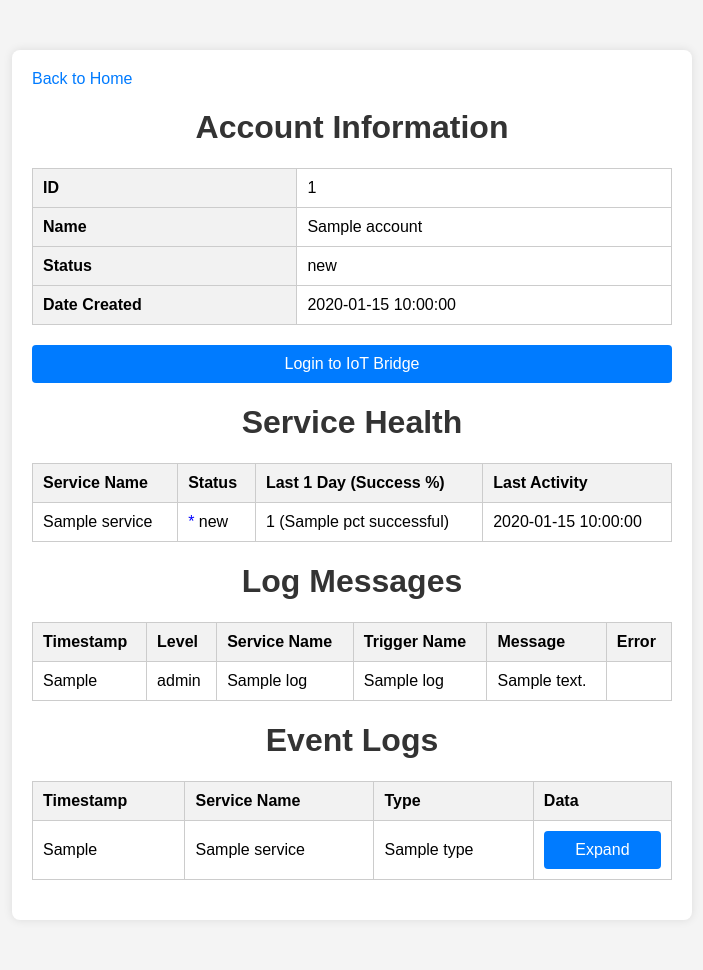
After one commit to tartabit/iotb-onboarding-demo, a Flask app: template templates/customer.html in a window 1280 px wide. The commit adds this page. Shown: the whole page, without its empty margins (288-991 px from the left). Run offline with Flask 3, Linux system fonts and the light colour scheme; the template is opened without the code that fills it: most values are stand-ins (such as "Sample title", 1, 10 or a date in 2020); parts of the project's set-up code (start-up, migrations or seed data) failed here and were passed over.

Commit message:
many working updates

```diff
--- a/app.py
+++ b/app.py
@@ -15,7 +15,5 @@ iotb.configure()
 from routes import register_blueprints
 register_blueprints(app)
 
-iotb.client.request("GET", "service")
-
 if __name__ == '__main__':
     app.run()
--- /dev/null
+++ b/requirements.txt
@@ -0,0 +1,6 @@
+Flask==2.3.3
+requests==2.31.0
+beautifulsoup4==4.12.2
+gunicorn==23.0.0
+pyiotb==0.1.1
+PyYAML==6.0.2
--- a/routes/__init__.py
+++ b/routes/__init__.py
@@ -4,5 +4,11 @@ def register_blueprints(app: Flask):
     from .api import bp as api_bp
     app.register_blueprint(api_bp)
 
+    from .customer import bp as customer_bp
+    app.register_blueprint(customer_bp)
+
     from .index import bp as index_bp
     app.register_blueprint(index_bp)
+
+    from .onboarding import bp as onboarding_bp
+    app.register_blueprint(onboarding_bp)
--- a/static/css/styles.css
+++ b/static/css/styles.css
@@ -67,3 +67,37 @@ button {
 button:hover {
     background-color: #0056b3;
 }
+
+table {
+    width: 100%;
+    border-collapse: collapse;
+    margin-bottom: 20px;
+}
+
+table, th, td {
+    border: 1px solid #ccc;
+}
+
+th, td {
+    padding: 10px;
+    text-align: left;
+}
+
+th {
+    background-color: #f2f2f2;
+}
+
+.nav-link {
+    display: block;
+    margin-bottom: 20px;
+    color: #007bff;
+    text-decoration: none;
+}
+
+.nav-link:hover {
+    text-decoration: underline;
+}
+
+.italic {
+    font-style: italic;
+}
--- /dev/null
+++ b/templates/customer.html
@@ -0,0 +1,136 @@
+<!DOCTYPE html>
+<html lang="en">
+<head>
+    <meta charset="UTF-8">
+    <title>Customer Details</title>
+    <link rel="stylesheet" href="{{ url_for('static', filename='css/styles.css') }}">
+</head>
+<body>
+    <div class="container">
+        <a href="{{ url_for('index.index') }}" class="nav-link">Back to Home</a>
+        <h1>Account Information</h1>
+        <table>
+            <tr>
+                <th>ID</th>
+                <td>{{ account.id }}</td>
+            </tr>
+            <tr>
+                <th>Name</th>
+                <td>{{ account.name }}</td>
+            </tr>
+            <tr>
+                <th>Status</th>
+                <td>{{ account.status }}</td>
+            </tr>
+            <tr>
+                <th>Date Created</th>
+                <td>{{ account.dateCreated }}</td>
+            </tr>
+        </table>
+
+        <form action="/api/iotb/{{ account.id }}" method="post" target="_blank">
+            <button type="submit">Login to IoT Bridge</button>
+        </form>
+
+        <h1>Service Health</h1>
+        <table>
+            <thead>
+                <tr>
+                    <th>Service Name</th>
+                    <th>Status</th>
+                    <th>Last 1 Day (Success %)</th>
+                    <th>Last Activity</th>
+                </tr>
+            </thead>
+            <tbody>
+                {% for service in services %}
+                    <tr>
+                        <td>{{ service.name }}</td>
+                        <td>
+                            {% if service.status == 'healthy' or service.status == 'connected' %}
+                                <span style="color: green;">✔</span>
+                            {% elif service.status == 'error' %}
+                                <span style="color: red;">✖</span>
+                            {% elif service.status == 'new' %}
+                                <span style="color: blue;">*</span>
+                            {% else %}
+                                <span style="color: grey;">ℹ</span>
+                            {% endif %}
+                            {{ service.status }}
+                        </td>
+                        <td>
+                            {% if service.metrics.lastDay %}
+                                {{ service.metrics.lastDay.count }} ({{ service.metrics.lastDay.pct }} successful)
+                            {% else %}
+                                N/A
+                            {% endif %}
+                        </td>
+                        <td>{{ service.dateLastActivity }}</td>
+                    </tr>
+                {% endfor %}
+            </tbody>
+        </table>
+
+        <h1>Log Messages</h1>
+        <table>
+            <thead>
+                <tr>
+                    <th>Timestamp</th>
+                    <th>Level</th>
+                    <th>Service Name</th>
+                    <th>Trigger Name</th>
+                    <th>Message</th>
+                    <th>Error</th>
+                </tr>
+            </thead>
+            <tbody>
+                {% for log in logs %}
+                    <tr>
+                        <td>{{ log.ts }}</td>
+                        <td>{{ log.level }}</td>
+                        <td>{{ log.serviceName }}</td>
+                        <td>{{ log.triggerName }}</td>
+                        <td>{{ log.message }}</td>
+                        <td>{{ log.error }}</td>
+                    </tr>
+                {% endfor %}
+            </tbody>
+        </table>
+
+        <h1>Event Logs</h1>
+        <table>
+            <thead>
+                <tr>
+                    <th>Timestamp</th>
+                    <th>Service Name</th>
+                    <th>Type</th>
+                    <th>Data</th>
+                </tr>
+            </thead>
+            <tbody>
+                {% for event in events %}
+                    <tr>
+                        <td>{{ event.ts }}</td>
+                        <td>{{ event.service.name }}</td>
+                        <td>{{ event.type }}</td>
+                        <td>
+                            <button onclick="toggleData('{{ loop.index }}')">Expand</button>
+                            <pre id="data-{{ loop.index }}" style="display:none;">{{ event.data | tojson(indent=2) }}</pre>
+                        </td>
+                    </tr>
+                {% endfor %}
+            </tbody>
+        </table>
+    </div>
+    <script>
+        function toggleData(index) {
+            var dataElement = document.getElementById('data-' + index);
+            if (dataElement.style.display === 'none') {
+                dataElement.style.display = 'block';
+            } else {
+                dataElement.style.display = 'none';
+            }
+        }
+    </script>
+</body>
+</html>
```
Also changed, not shown: routes/api.py (+17 -3 lines), routes/customer.py (added, +44 -0 lines), routes/index.py (+1 -15 lines), routes/onboarding.py (added, +25 -0 lines), templates/index.html (+27 -131 lines), templates/onboarding.html (added, +156 -0 lines), config.py (line endings or trailing spaces), 2 other files.
